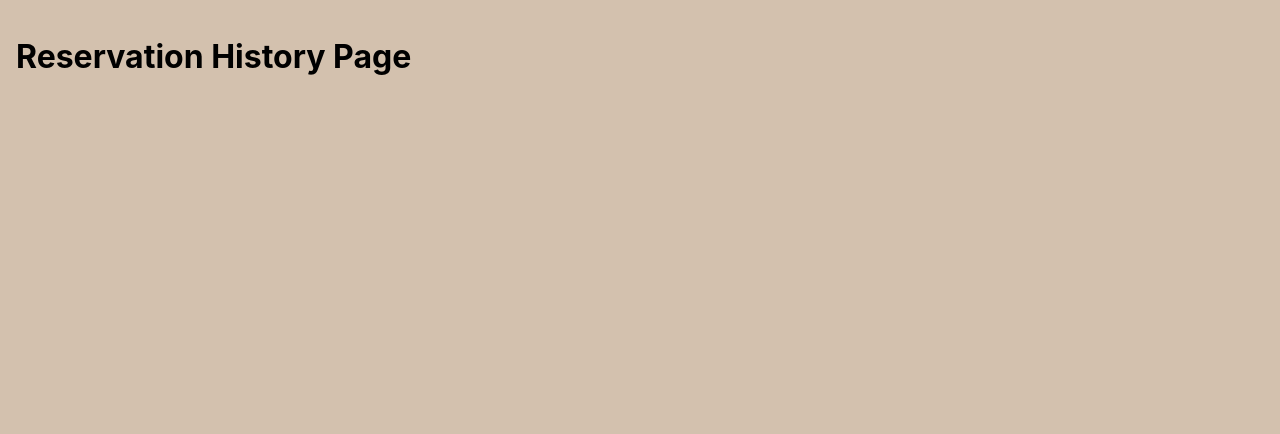
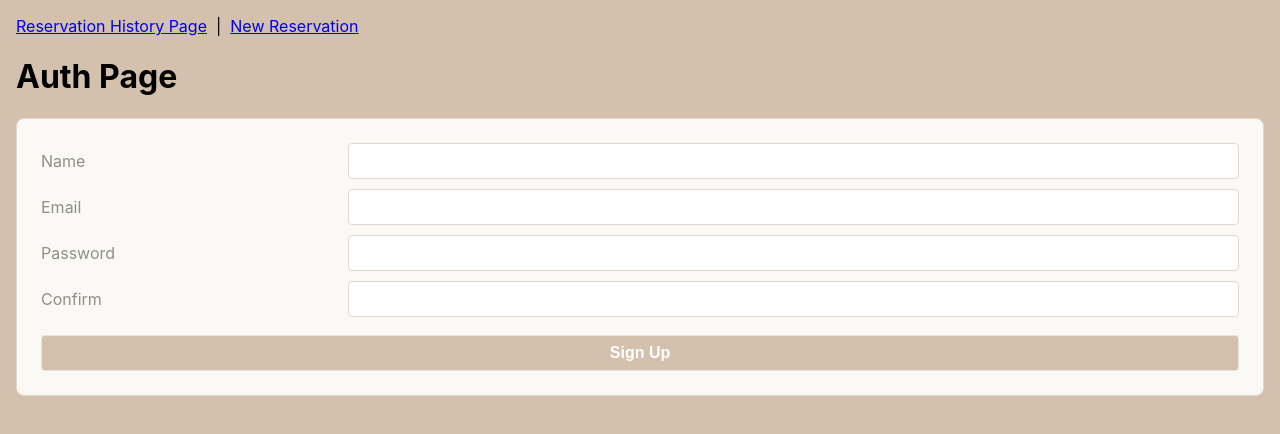
Before and after one commit to zcross13/Elektra, a React (Create React App) app: page /reservations in a window 1280 px wide. Shown: the top 434 px of the page. Built offline with nearby package versions, Linux system fonts and the light colour scheme.

Commit message:
added signup form component

```diff
--- a/package.json
+++ b/package.json
@@ -10,7 +10,7 @@
     "dotenv": "^16.0.3",
     "express": "^4.18.2",
     "jsonwebtoken": "^9.0.0",
-    "mongoose": "^6.8.1",
+    "mongoose": "^6.8.2",
     "morgan": "^1.10.0",
     "react": "^18.2.0",
     "react-dom": "^18.2.0",
--- a/server.js
+++ b/server.js
@@ -1,3 +1,5 @@
+require('dotenv').config();
+require('./config/database')
 const express = require('express')
 const path = require('path')
 const favicon = require('serve-favicon')
--- /dev/null
+++ b/src/components/NavBar/NavBar.js
@@ -0,0 +1,11 @@
+import { Link } from 'react-router-dom';
+
+export default function NavBar() {
+    return (
+        <nav>
+            <Link to="/reservations">Reservation History Page</Link>
+            &nbsp; | &nbsp;
+            <Link to="/reservations/new">New Reservation</Link>
+        </nav>
+    );
+}
--- /dev/null
+++ b/src/components/SignUpForm/SignUpForm.js
@@ -0,0 +1,49 @@
+import { Component } from 'react'
+
+export default class SignUpForm extends Component {
+    state = {
+        name: '',
+        email: '',
+        password: '',
+        confirm: '',
+        error: '',
+    }
+
+    handleChange = (evt) => {
+        this.setState({
+            [evt.target.name]: evt.target.value,
+            error: ''
+        })
+    }
+
+    handleSubmit = (evt) => {
+        evt.preventDefault()
+        alert(JSON.stringify(this.state))
+    }
+
+    render(){
+        const disable = this.state.password !== this.state.confirm
+        return(
+            <div>
+                <div className='form-container'>
+                    <form autoComplete='off' onSubmit={this.handleSubmit}>
+                        <label>Name</label>
+                        <input type='text' name='name' value={this.state.name} onChange={this.handleChange} required/>
+
+                        <label>Email</label>
+                        <input type='email' name='email' value={this.state.email} onChange={this.handleChange} required/>
+
+                        <label>Password</label>
+                        <input type='password' name='password' value={this.state.password} onChange={this.handleChange} required/>
+
+                        <label>Confirm</label>
+                        <input type='password' name='confirm' value={this.state.confirm} onChange={this.handleChange} required/>
+
+                        <button type='submit' disabled={disable}>Sign Up</button>
+                    </form>
+                </div>
+                <p className='error-message'>&nbsp;{this.state.error}</p>
+            </div>
+        )
+    }
+}
--- a/src/index.js
+++ b/src/index.js
@@ -2,6 +2,7 @@
 import ReactDOM from 'react-dom/client';
 import './styles.css'
 import App from './pages/App/App';
+
 
 import { BrowserRouter as Router } from 'react-router-dom';
 
--- a/src/pages/App/App.js
+++ b/src/pages/App/App.js
@@ -3,20 +3,22 @@
 import AuthPage from '../AuthPage/AuthPage'
 import NewReservationPage from '../NewReservationPage/NewReservationPage'
 import ReservationHistoryPage from '../ReservationHistoryPage/ReservationHistoryPage'
+import NavBar from '../../components/NavBar/NavBar'
 
-export default function App(){
-    const [ user, setUser ] = useState({})
+export default function App() {
+    const [user, setUser] = useState(null)
 
-    return(
+    return (
         <main className='App'>
+            <NavBar />
             {
-                user?
-                <Routes>
-                    <Route path="/reservations/new" element={<NewReservationPage/>}/>
-                    <Route path="/reservations" element={<ReservationHistoryPage/>}/>
-                </Routes>
-                :
-                <AuthPage/>
+                user ?
+                        <Routes>
+                            <Route path="/reservations/new" element={<NewReservationPage />} />
+                            <Route path="/reservations" element={<ReservationHistoryPage />} />
+                        </Routes>
+                    :
+                    <AuthPage />
             }
         </main>
     )
--- a/src/pages/AuthPage/AuthPage.js
+++ b/src/pages/AuthPage/AuthPage.js
@@ -1,5 +1,10 @@
+import SignUpForm from "../../components/SignUpForm/SignUpForm"
+
 export default function AuthPage(){
     return(
-        <h1>Auth Page</h1>
+        <main>
+            <h1>Auth Page</h1>
+            <SignUpForm/>
+        </main>
     )
 }
```
Also changed, not shown: config/database.js (added, +8 -0 lines), crud-helper.js (added), 1 other file (tests, documents, lock files or other folders).
